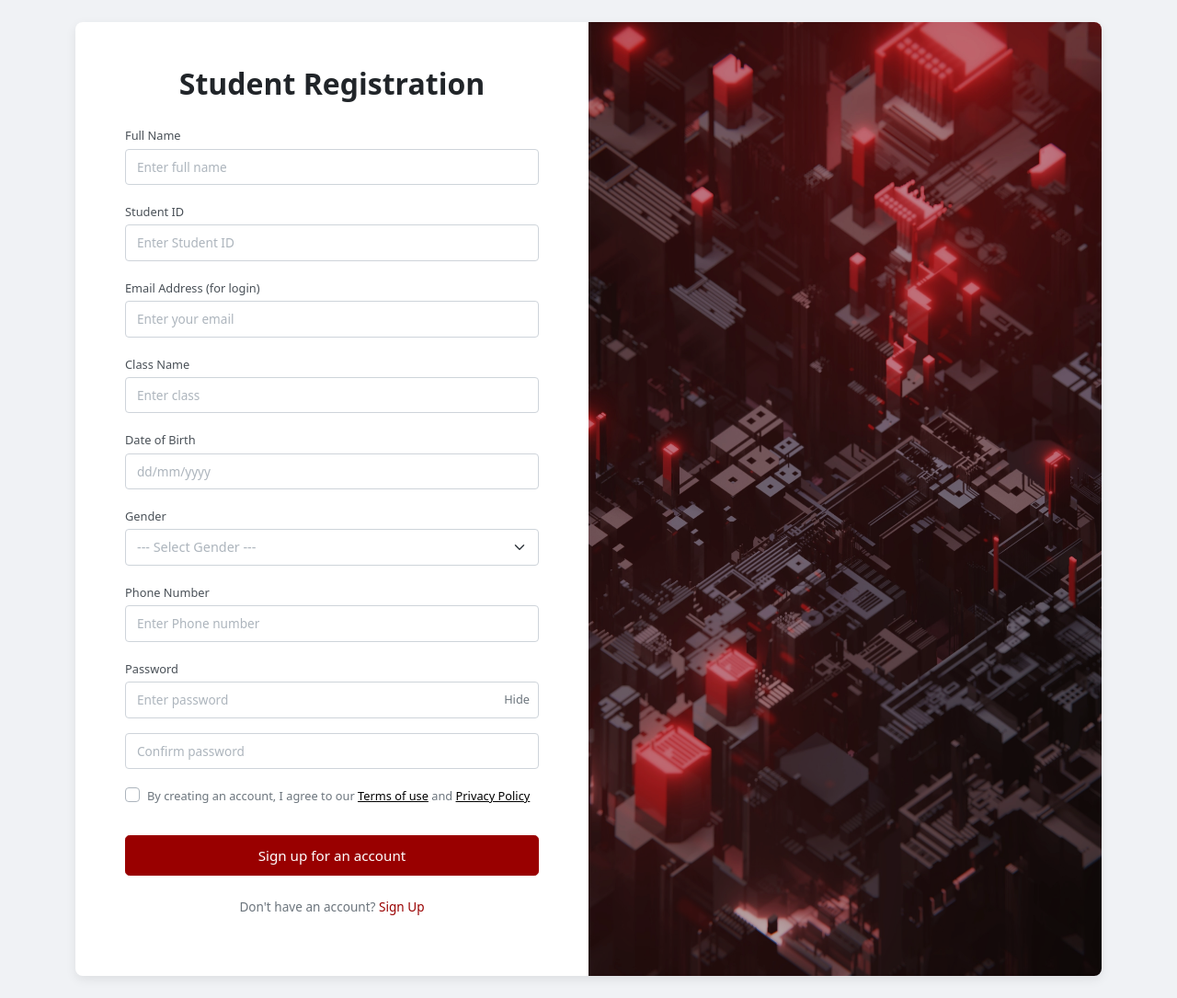
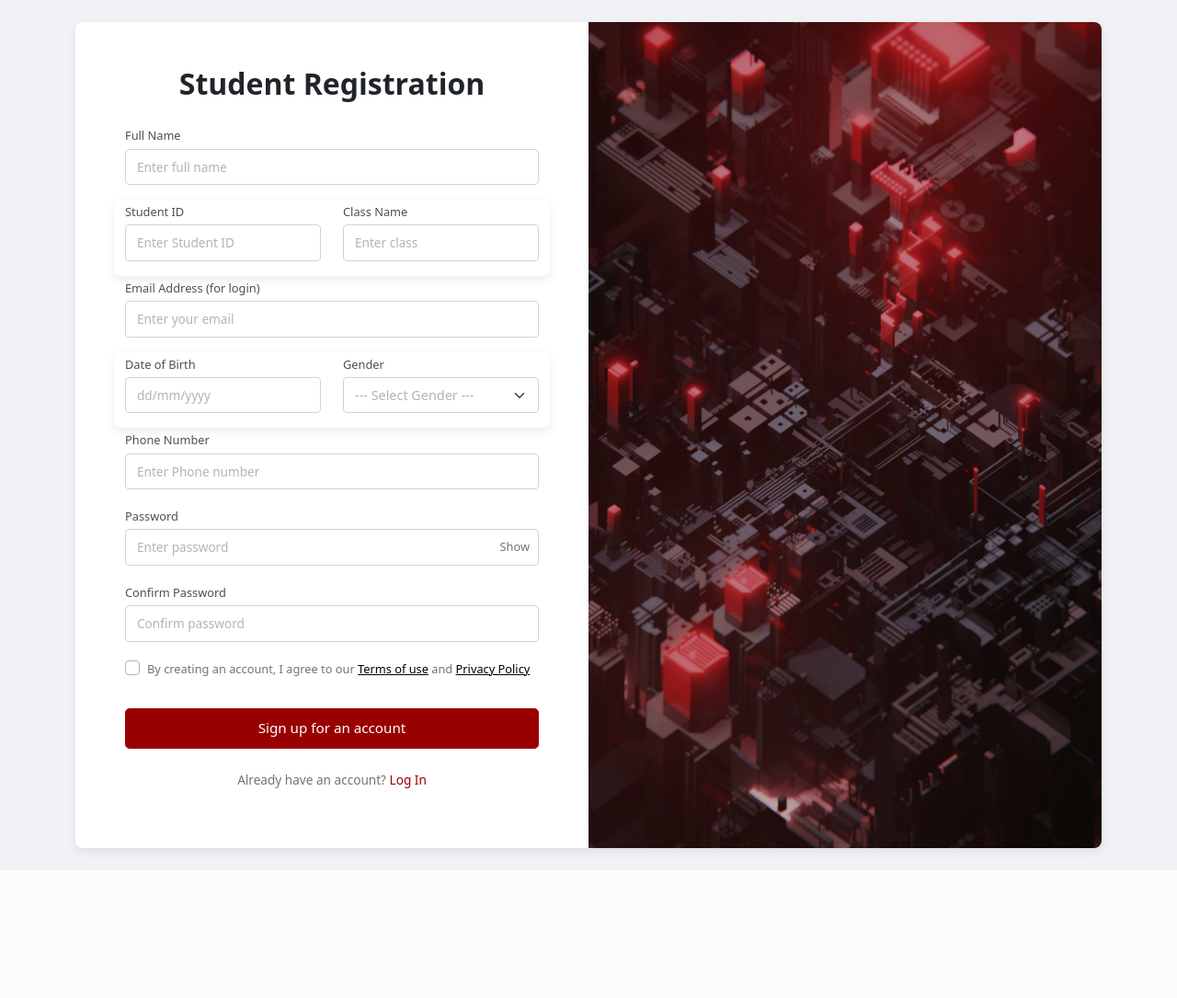
Before and after one commit to Soduku94/SS2_F, a Flask app: page /register in a window 1280 px wide. Shown: the whole page at 92% size. After the commit the page ends 932 px from the top, so only its background shows below. Run offline with Flask 3, Linux system fonts and the light colour scheme; some libraries are stand-ins or nearby versions.

Commit message:
sửa lại giao diện và thu lại các dòng nhập liệu

```diff
--- a/templates/register/register.html
+++ b/templates/register/register.html
@@ -1,15 +1,13 @@
 {% extends "register/register_base.html" %}
 
-{% block title %}Đăng Ký Sinh Viên{% endblock %}
+{% block title %}Student Registration{% endblock %} {# Đã dịch sang tiếng Anh #}
 
-{# Không cần block body_attributes class="register-layout-v2" nữa nếu bạn không dùng body background #}
-{# Nếu muốn body của chỉ trang này có màu nền khác, bạn có thể thêm class ở đây và style trong CSS #}
 {% block body_attributes %}class="page-register-v3"{% endblock %}
 
 
 {% block content %}
-<div class="container register-content-container-v3 mt-4 mb-4"> {# Container cho nội dung trang đăng ký #}
-    <div class="row min-vh-75 align-items-stretch g-0"> {# min-vh-75 hoặc giá trị phù hợp #}
+    <div class="container register-content-container-v3 mt-4 mb-4">
+        <div class="row min-vh-75 align-items-stretch g-0">
 
             <div class="col-lg-6 col-md-7 d-flex flex-column justify-content-center align-items-center p-4 p-sm-5 register-form-section-v3">
                 <div class="register-form-wrapper-v3 w-100">
@@ -18,57 +16,103 @@
                     <form method="POST" action="{{ url_for('register') }}" novalidate>
                         {{ form.hidden_tag() }}
                         <fieldset>
+                            {# Họ và tên - Giữ nguyên full width hoặc có thể ghép với MSSV #}
                             <div class="mb-3">
                                 {{ form.full_name.label(class="form-label register-label-v3") }}
                                 {{ form.full_name(class="form-control register-input-v3" + (" is-invalid" if form.full_name.errors else ""), placeholder="Enter full name") }}
-                            {% if form.full_name.errors %}<div class="invalid-feedback">{% for e in form.full_name.errors %}<span>{{e}}</span>{% endfor %}</div>{% endif %}
+                                {% if form.full_name.errors %}
+                                    <div class="invalid-feedback">{% for e in form.full_name.errors %}
+                                        <span>{{ e }}</span>{% endfor %}</div>{% endif %}
                             </div>
+
+                            {# Hàng cho MSSV và Lớp học #}
+                            <div class="row">
+                                <div class="col-md-6">
                                     <div class="mb-3">
                                         {{ form.student_id.label(class="form-label register-label-v3") }}
                                         {{ form.student_id(class="form-control register-input-v3" + (" is-invalid" if form.student_id.errors else ""), placeholder="Enter Student ID") }}
-                            {% if form.student_id.errors %}<div class="invalid-feedback">{% for e in form.student_id.errors %}<span>{{e}}</span>{% endfor %}</div>{% endif %}
+                                        {% if form.student_id.errors %}
+                                            <div class="invalid-feedback">{% for e in form.student_id.errors %}
+                                                <span>{{ e }}</span>{% endfor %}</div>{% endif %}
                                     </div>
+                                </div>
+                                <div class="col-md-6">
+                                    <div class="mb-3">
+                                        {{ form.class_name.label(class="form-label register-label-v3") }}
+                                        {{ form.class_name(class="form-control register-input-v3" + (" is-invalid" if form.class_name.errors else ""), placeholder="Enter class") }}
+                                        {% if form.class_name.errors %}
+                                            <div class="invalid-feedback">{% for e in form.class_name.errors %}
+                                                <span>{{ e }}</span>{% endfor %}</div>{% endif %}
+                                    </div>
+                                </div>
+                            </div>
+
+                            {# Email - Có thể giữ full width vì quan trọng #}
                             <div class="mb-3">
                                 {{ form.email.label(class="form-label register-label-v3") }}
                                 {{ form.email(class="form-control register-input-v3" + (" is-invalid" if form.email.errors else ""), placeholder="Enter your email") }}
-                            {% if form.email.errors %}<div class="invalid-feedback">{% for e in form.email.errors %}<span>{{e}}</span>{% endfor %}</div>{% endif %}
+                                {% if form.email.errors %}
+                                    <div class="invalid-feedback">{% for e in form.email.errors %}
+                                        <span>{{ e }}</span>{% endfor %}</div>{% endif %}
                             </div>
-                        <div class="mb-3">
-                            {{ form.class_name.label(class="form-label register-label-v3") }}
-                            {{ form.class_name(class="form-control register-input-v3" + (" is-invalid" if form.class_name.errors else ""), placeholder="Enter class") }}
-                            {% if form.class_name.errors %}<div class="invalid-feedback">{% for e in form.class_name.errors %}<span>{{e}}</span>{% endfor %}</div>{% endif %}
-                        </div>
+
+                            {# Hàng cho Ngày sinh và Giới tính #}
+                            <div class="row">
+                                <div class="col-md-6">
                                     <div class="mb-3">
                                         {{ form.date_of_birth.label(class="form-label register-label-v3") }}
                                         {{ form.date_of_birth(class="form-control register-input-v3" + (" is-invalid" if form.date_of_birth.errors else ""), type="text", placeholder="dd/mm/yyyy", onfocus="(this.type='date')", onblur="(this.type='text')") }}
-                            {% if form.date_of_birth.errors %}<div class="invalid-feedback">{% for e in form.date_of_birth.errors %}<span>{{e}}</span>{% endfor %}</div>{% endif %}
+                                        {% if form.date_of_birth.errors %}
+                                            <div class="invalid-feedback">{% for e in form.date_of_birth.errors %}
+                                                <span>{{ e }}</span>{% endfor %}</div>{% endif %}
                                     </div>
+                                </div>
+                                <div class="col-md-6">
                                     <div class="mb-3">
                                         {{ form.gender.label(class="form-label register-label-v3") }}
                                         {{ form.gender(class="form-select register-input-v3" + (" is-invalid" if form.gender.errors else "")) }}
-                            {% if form.gender.errors %}<div class="invalid-feedback">{% for e in form.gender.errors %}<span>{{e}}</span>{% endfor %}</div>{% endif %}
+                                        {% if form.gender.errors %}
+                                            <div class="invalid-feedback">{% for e in form.gender.errors %}
+                                                <span>{{ e }}</span>{% endfor %}</div>{% endif %}
                                     </div>
+                                </div>
+                            </div>
+
+                            {# Số điện thoại - Có thể giữ full width hoặc ghép cặp nếu còn trường nhỏ khác #}
                             <div class="mb-3">
                                 {{ form.phone_number.label(class="form-label register-label-v3") }}
                                 {{ form.phone_number(class="form-control register-input-v3" + (" is-invalid" if form.phone_number.errors else ""), placeholder="Enter Phone number") }}
-                            {% if form.phone_number.errors %}<div class="invalid-feedback">{% for e in form.phone_number.errors %}<span>{{e}}</span>{% endfor %}</div>{% endif %}
+                                {% if form.phone_number.errors %}
+                                    <div class="invalid-feedback">{% for e in form.phone_number.errors %}
+                                        <span>{{ e }}</span>{% endfor %}</div>{% endif %}
                             </div>
+
+                            {# Hàng cho Mật khẩu và Xác nhận mật khẩu #}
                             <div class="mb-3 position-relative">
                                 {{ form.password.label(class="form-label register-label-v3") }}
                                 {{ form.password(class="form-control register-input-v3" + (" is-invalid" if form.password.errors else ""), placeholder="Enter password", type="password", id="passwordField") }}
-                            <span toggle="#passwordField" class="password-toggle-icon">Hide</span>
-                            {% if form.password.errors %}<div class="invalid-feedback">{% for e in form.password.errors %}<span>{{e}}</span>{% endfor %}</div>{% endif %}
+                                <span toggle="#passwordField" class="password-toggle-icon">Show</span>
+                                {% if form.password.errors %}
+                                    <div class="invalid-feedback">{% for e in form.password.errors %}
+                                        <span>{{ e }}</span>{% endfor %}</div>{% endif %}
                             </div>
+
                             <div class="mb-3">
+                                {{ form.confirm_password.label(class="form-label register-label-v3") }}
+                                {# Hiện lại label nếu muốn #}
                                 {{ form.confirm_password(class="form-control register-input-v3" + (" is-invalid" if form.confirm_password.errors else ""), placeholder="Confirm password", type="password") }}
-                            {% if form.confirm_password.errors %}<div class="invalid-feedback">{% for e in form.confirm_password.errors %}<span>{{e}}</span>{% endfor %}</div>{% endif %}
+                                {% if form.confirm_password.errors %}
+                                    <div class="invalid-feedback">{% for e in form.confirm_password.errors %}
+                                        <span>{{ e }}</span>{% endfor %}</div>{% endif %}
                             </div>
                         </fieldset>
 
                         <div class="form-check mb-3">
-                        <input class="form-check-input register-checkbox-v3" type="checkbox" value="" id="agreeTermsV3" required>
+                            <input class="form-check-input register-checkbox-v3" type="checkbox" value=""
+                                   id="agreeTermsV3" required>
                             <label class="form-check-label register-checkbox-label-v3" for="agreeTermsV3">
-                            By creating an account, I agree to our <a href="#">Terms of use</a> and <a href="#">Privacy Policy</a>
+                                By creating an account, I agree to our <a href="#">Terms of use</a> and <a href="#">Privacy
+                                Policy</a>
                             </label>
                             <div class="invalid-feedback">You must agree before submitting.</div>
                         </div>
@@ -76,7 +120,8 @@
                         {{ form.submit(class="btn w-100 register-submit-btn-v3", value="Sign up for an account") }}
                     </form>
                     <p class="text-center mt-4 register-login-link-v3">
-                    Don't have an account? <a href="{{ url_for('login') }}">Sign Up</a>
+                        Already have an account? <a href="{{ url_for('login') }}">Log In</a>
+                        {# Đổi Sign Up thành Log In #}
                     </p>
                 </div>
             </div>
@@ -92,14 +137,13 @@
 {% block scripts %}
     {{ super() }}
     <script>
-    // Optional: JavaScript for password toggle (example)
         const togglePassword = document.querySelector('.password-toggle-icon');
         if (togglePassword) {
             const passwordField = document.querySelector(togglePassword.getAttribute('toggle'));
             togglePassword.addEventListener('click', function (e) {
                 const type = passwordField.getAttribute('type') === 'password' ? 'text' : 'password';
                 passwordField.setAttribute('type', type);
-            this.textContent = type === 'password' ? 'Hide' : 'Show';
+                this.textContent = type === 'password' ? 'Show' : 'Hide'; // Điều chỉnh logic text
             });
         }
     </script>
```
Lines whose indentation alone changed are shown as unchanged.
